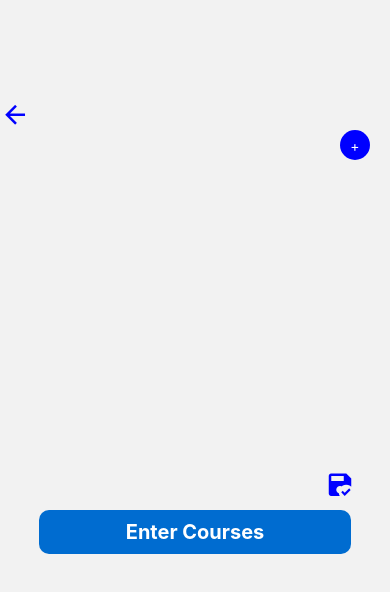
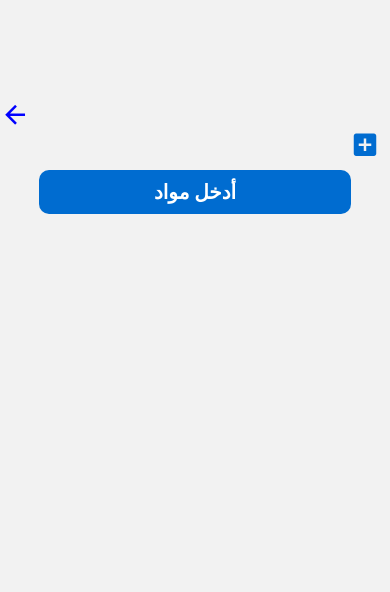
Before and after one commit to newCanvas1/GPACalcu, a React Native app in the folder GPACalcu/: screen /Term in a window 390 px wide. Shown: the top 592 px of the page. Built offline with nearby package versions, Linux system fonts and the light colour scheme.

Commit message:
- modified some buttons positions

```diff
--- a/GPACalcu/components/Button/AddButton.js
+++ b/GPACalcu/components/Button/AddButton.js
@@ -1,6 +1,7 @@
 import { TouchableOpacity, StyleSheet, Text } from "react-native";
 import { useContext } from "react";
 import { MyContext } from "../../context";
+import Icon from "react-native-vector-icons/MaterialCommunityIcons";
 export default function AddButton() {
   const { coursesList, setCoursesList } = useContext(MyContext);
 
@@ -22,20 +23,14 @@ export default function AddButton() {
       style={styles.addBtn}
       onPress={addCourse}
     >
-      <Text style={{ color: "white" }}>+</Text>
+      <Icon name="plus-box" size={30} color="#006CD0" />
     </TouchableOpacity>
   );
 }
 const styles = StyleSheet.create({
   addBtn: {
     alignSelf: "flex-end",
-    marginRight: 20,
+    marginRight: 10,
     marginBottom: 10,
-    width: 30,
-    height: 30,
-    alignItems: "center",
-    justifyContent: "center",
-    backgroundColor: "blue",
-    borderRadius: 40,
   },
 });
--- a/GPACalcu/components/Button/SaveButton.js
+++ b/GPACalcu/components/Button/SaveButton.js
@@ -13,7 +13,7 @@ export default function SaveButton() {
     <>
       <TouchableOpacity
         activeOpacity={1}
-        style={{ ...styles.addBtn, width: 60 }}
+        style={styles.addBtn}
         onPress={async () => {
           await AsyncStorage.setItem("courses", JSON.stringify(coursesList));
           setShowSaveNotification(true);
@@ -22,7 +22,7 @@ export default function SaveButton() {
           }, 2000);
         }}
       >
-        <Icon name="content-save-check" size={30} color="blue" />
+        <Icon name="content-save-check" size={30} color="#006CD0" />
       </TouchableOpacity>
       {showSaveNotification ? (
         <Snackbar
@@ -48,11 +48,8 @@ export default function SaveButton() {
 }
 const styles = StyleSheet.create({
   addBtn: {
-    alignSelf: "flex-end",
-    marginRight: 20,
-    marginBottom: 10,
-    width: 30,
-    alignItems: "center",
-    borderTopLeftRadius: 30,
+    position:"absolute"
+    ,top:600
+    ,right:10
   },
 });
--- a/GPACalcu/components/CoursesList/CoursesList.js
+++ b/GPACalcu/components/CoursesList/CoursesList.js
@@ -34,6 +34,8 @@ export default function CoursesList() {
   return (
     <View style={styles.container}>
       <AddButton />
+      {coursesList != 0 && (
+        <>
           <FlatList
             data={coursesList}
             renderItem={renderItem}
@@ -41,7 +43,9 @@ export default function CoursesList() {
             ItemSeparatorComponent={ItemSeparator}
           />
           <SaveButton />
-      <View style={{ flex: 1 }}></View>
+        </>
+      )}
+
     </View>
   );
 }
--- a/GPACalcu/components/GpaSection/GpaSection.js
+++ b/GPACalcu/components/GpaSection/GpaSection.js
@@ -2,11 +2,16 @@ import { useContext } from "react";
 import { Text, View, StyleSheet } from "react-native";
 import { MyContext } from "../../context";
 export default function GpaSection() {
-  const { gpa } = useContext(MyContext);
-
+  const { gpa, coursesList, enterHours } = useContext(MyContext);
   return (
     <View style={styles.container}>
-      <Text style={styles.text}>{gpa==0?"Enter Courses":gpa}</Text>
+      <Text style={styles.text}>
+        {coursesList.length == 0
+          ? "أدخل مواد"
+          : enterHours
+          ? "أدخل ساعات"
+          : gpa}
+      </Text>
     </View>
   );
 }
--- a/GPACalcu/context.js
+++ b/GPACalcu/context.js
@@ -1,4 +1,4 @@
-import React, { createContext, useState, useContext } from "react";
+import React, { createContext, useState, useContext, useMemo } from "react";
 export const MyContext = createContext();
 export const CourseContext = createContext();
 
@@ -7,6 +7,17 @@ export const MyContextProvider = ({ children }) => {
   const [coursesList, setCoursesList] = useState([]);
   const [gpa, setGpa] = useState(0.0);
   const [gpaSystem, setGpaSystem] = useState(gpaSystemOptions.four);
+  const [enterHours, setEnterHours] = useState(false);
+  useMemo(() => {
+    setEnterHours(false);
+    for (let i = 0; i < coursesList.length; i++) {
+      let course = coursesList[i];
+      if (course.hours == 0) {
+        setEnterHours(true);
+      }
+    }
+  }, [coursesList]);
+
   return (
     <MyContext.Provider
       value={{
@@ -16,6 +27,7 @@ export const MyContextProvider = ({ children }) => {
         setGpa,
         gpaSystem,
         setGpaSystem,
+        enterHours,
       }}
     >
       {children}
```
Lines whose indentation alone changed are shown as unchanged.
